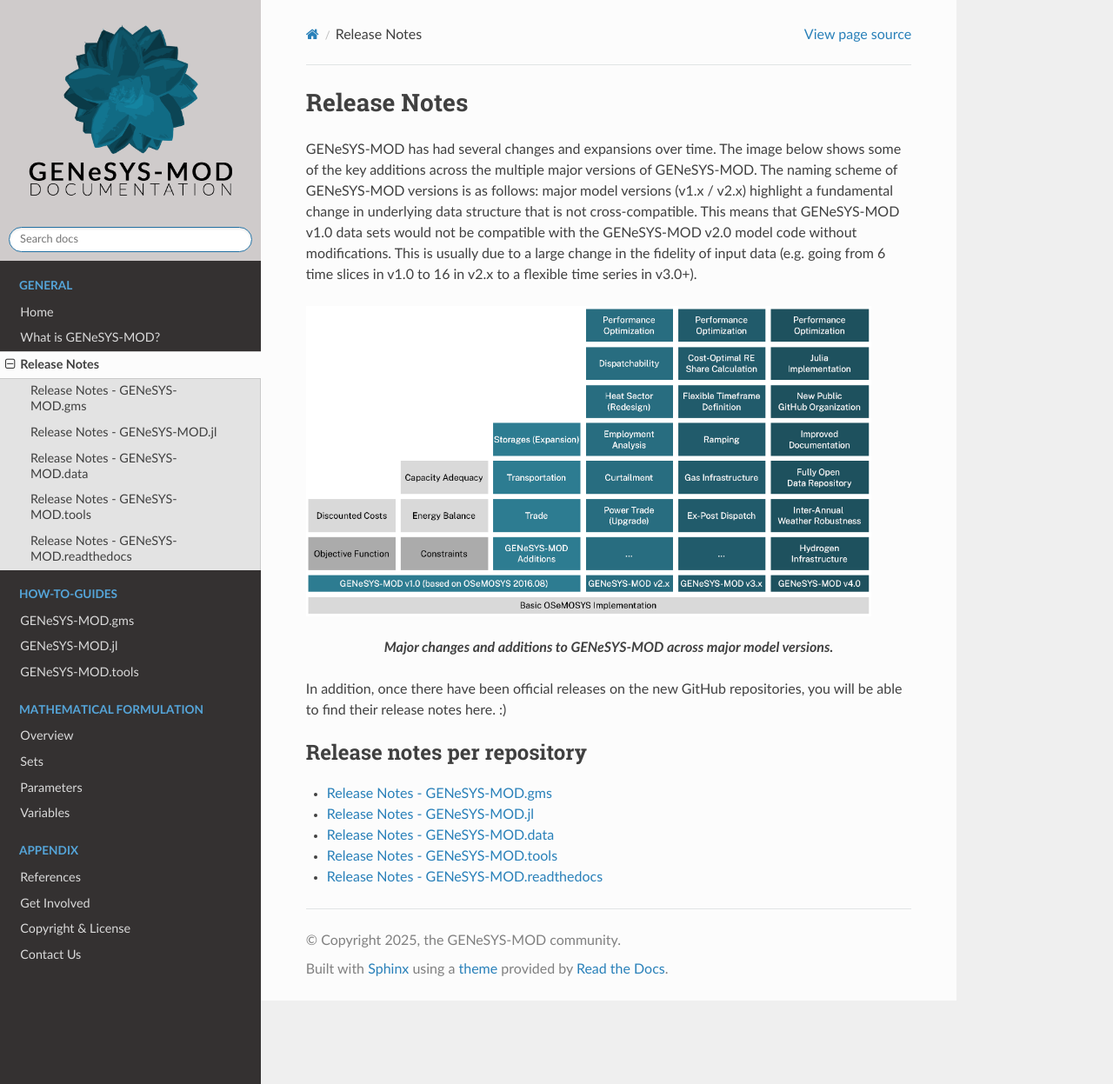
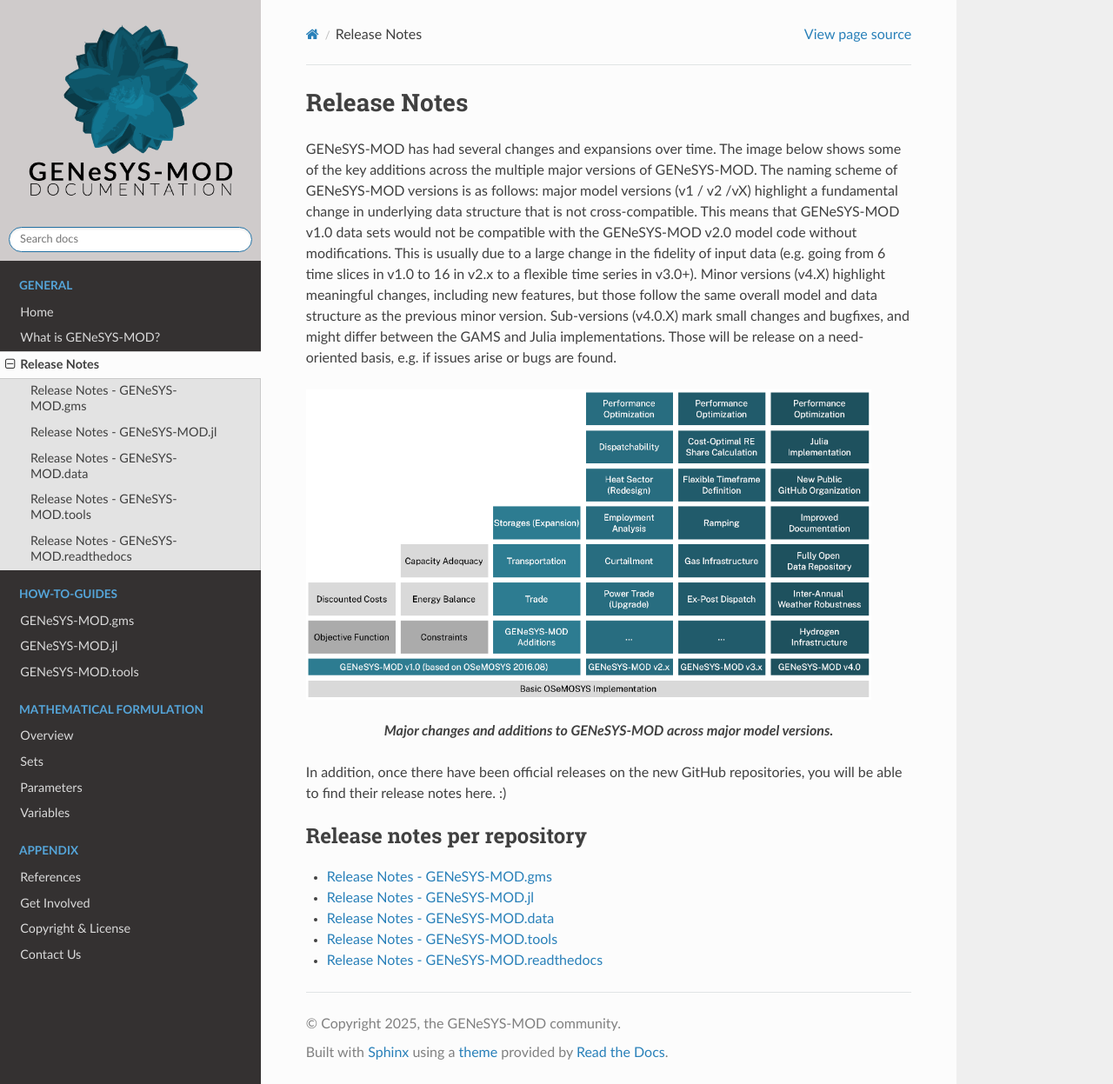
Before and after one commit to GENeSYS-MOD/GENeSYS_MOD.readthedocs, a Sphinx documentation site: the page built from docs/source/release_notes/release_notes.rst, in a window 1280 px wide and 1247 px high. Shown: the whole window at 87% size. Built offline with Sphinx 7.4.7 and the Read the Docs theme 3.1.0, drawn with Linux system fonts in a browser that asks for light colours.

Commit message:
removed placeholder for GENeSYS-MOD.jl release notes added some more clarification regarding versioning

```diff
--- a/docs/source/release_notes/genesysmod_jl.rst
+++ b/docs/source/release_notes/genesysmod_jl.rst
@@ -1,7 +1,5 @@
 Release Notes - GENeSYS-MOD.jl
 =================================
 
-*Coming soon* :)
-
 .. changelog::
     :github: https://github.com/GENeSYS-MOD/GENeSYS_MOD.jl/releases
--- a/docs/source/release_notes/release_notes.rst
+++ b/docs/source/release_notes/release_notes.rst
@@ -2,7 +2,11 @@
 =============
 
 GENeSYS-MOD has had several changes and expansions over time. The image below shows some of the key additions across the multiple major versions of GENeSYS-MOD.
-The naming scheme of GENeSYS-MOD versions is as follows: major model versions (v1.x / v2.x) highlight a fundamental change in underlying data structure that is not cross-compatible. This means that GENeSYS-MOD v1.0 data sets would not be compatible with the GENeSYS-MOD v2.0 model code without modifications. This is usually due to a large change in the fidelity of input data (e.g. going from 6 time slices in v1.0 to 16 in v2.x to a flexible time series in v3.0+).
+The naming scheme of GENeSYS-MOD versions is as follows: major model versions (v1 / v2 /vX) highlight a fundamental change in underlying data structure that is not cross-compatible.
+This means that GENeSYS-MOD v1.0 data sets would not be compatible with the GENeSYS-MOD v2.0 model code without modifications.
+This is usually due to a large change in the fidelity of input data (e.g. going from 6 time slices in v1.0 to 16 in v2.x to a flexible time series in v3.0+).
+Minor versions (v4.X) highlight meaningful changes, including new features, but those follow the same overall model and data structure as the previous minor version.
+Sub-versions (v4.0.X) mark small changes and bugfixes, and might differ between the GAMS and Julia implementations. Those will be release on a need-oriented basis, e.g. if issues arise or bugs are found.
 
 .. image:: /_static/genesysmod_blocks_v4.png
     :width: 650
```
